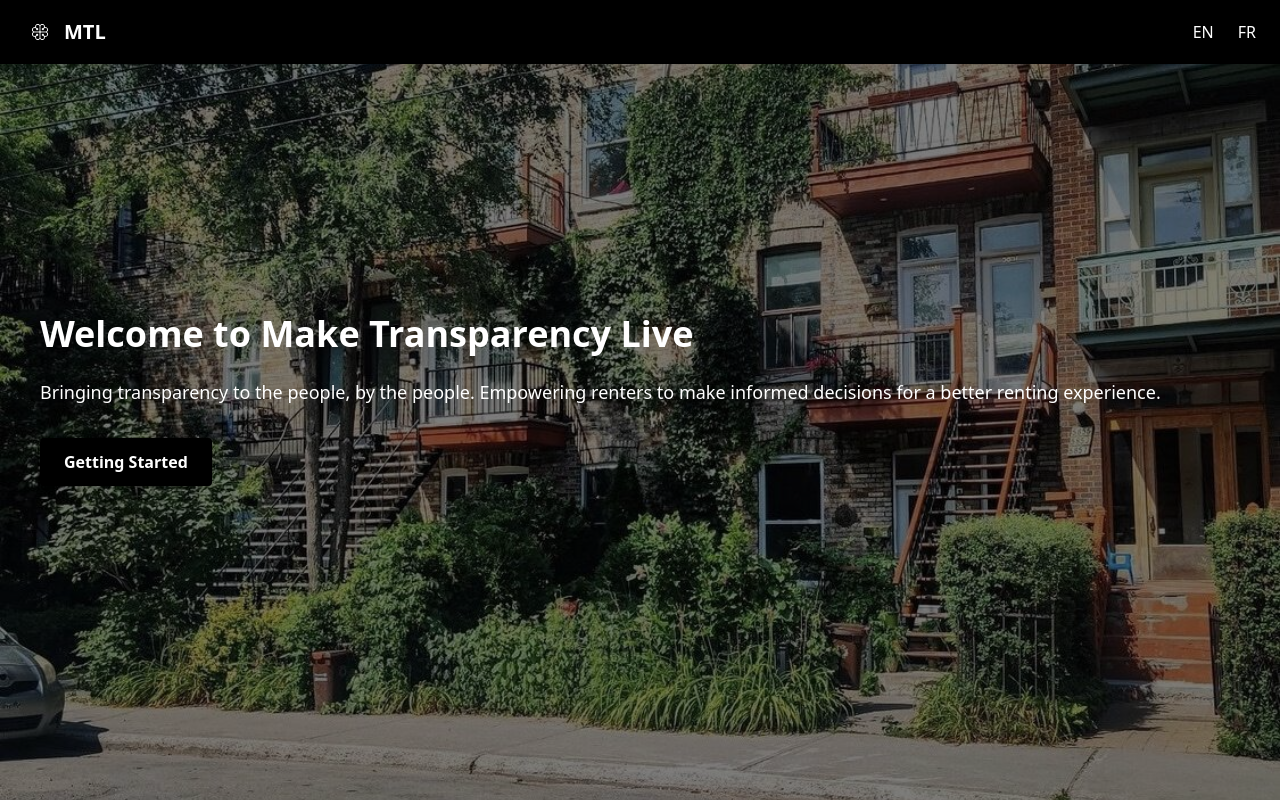
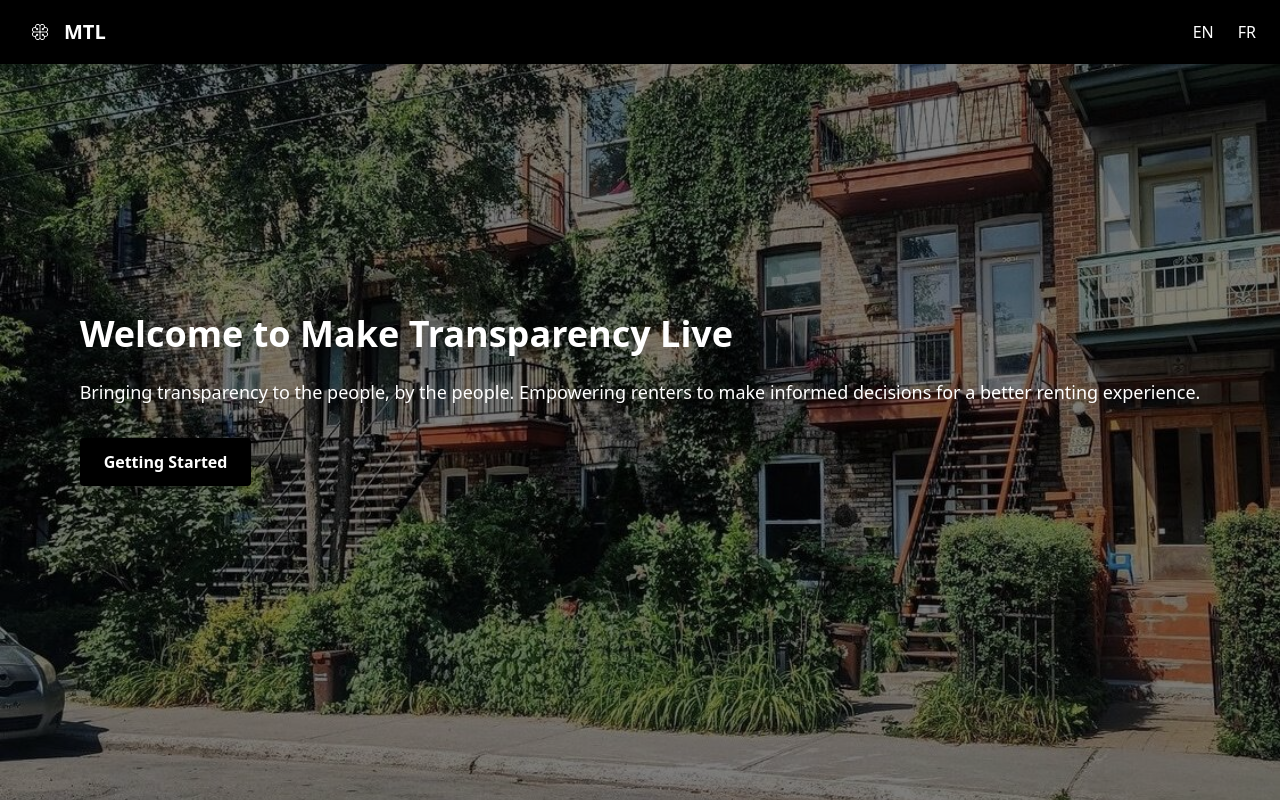
Before and after one commit to K1enNg/Nextjs-web-app-fairrentmtl, a Next.js app: page / in a window 1280 px wide. Built offline with nearby package versions, Linux system fonts and the light colour scheme.

Commit message:
fixed SplashScreen rendering

```diff
--- a/app/layout.tsx
+++ b/app/layout.tsx
@@ -1,7 +1,12 @@
-import type { Metadata } from "next";
+"use client";
+
+import { useState, useEffect } from "react";
+import Navbar from "./components/Navbar";
+import SplashScreen from "./components/SplashScreen";
 import { Geist, Geist_Mono } from "next/font/google";
 import "./globals.css";
-import Navbar from "./components/Navbar";
+import { usePathname } from "next/navigation";
+
 
 const geistSans = Geist({
   variable: "--font-geist-sans",
@@ -13,22 +18,34 @@ const geistMono = Geist_Mono({
   subsets: ["latin"],
 });
 
-export const metadata: Metadata = {
-  title: "Make Transparency Live",
-  description: "Generated by create next app",
-};
-
 export default function RootLayout({
   children,
 }: Readonly<{
   children: React.ReactNode;
 }>) {
+  const pathname = usePathname();
+  const isHome = pathname === "/"
+  const [isLoading, setIsLoading] = useState(isHome);
+
+  useEffect(() => {
+    if (isLoading) return
+  }, [isLoading])
   return (
     <html lang="en">
-      <body className={`${geistSans.variable} ${geistMono.variable} bg-mtlNeighborhood bg-no-repeat bg-gray-900 bg-opacity-75 flex justify-center items-center text-white py-20 px-10 h-screen bg-cover bg-center`}>
-        <div className="absolute inset-0 bg-black opacity-50"></div> {/* Overlay */}
-          <Navbar/>
-          {children}
+      <body
+        className={`${geistSans.variable} ${geistMono.variable} bg-mtlNeighborhood bg-no-repeat bg-gray-900 bg-opacity-75 flex justify-center items-center text-white py-20 px-10 h-screen bg-cover bg-center`}
+      >
+        {isLoading ? (
+          <div className="absolute inset-0 w-full h-full z-50">
+            <SplashScreen finishLoading={() => setIsLoading(false)} />
+          </div>
+        ) : (
+          <>
+            <div className="absolute inset-0 bg-black opacity-50"></div>
+            <Navbar />
+            <main className="relative z-10">{children}</main>
+          </>
+        )}
       </body>
     </html>
   );
--- a/app/page.tsx
+++ b/app/page.tsx
@@ -10,21 +10,10 @@ import Hero from "./components/Hero";
 
 
 export default function Home() {
-  const pathname = usePathname();
-  const isHome = pathname === "/"
-  const [isLoading, setIsLoading] = useState(isHome);
 
-  useEffect(() => {
-    if (isLoading) return
-  }, [isLoading])
   return (
     <>
-      { isLoading && isHome ? (
-        <SplashScreen finishLoading={() => setIsLoading(false)}/>
-      ) : (
-        <Hero/>
-      )}
-
+      <Hero/>
     </>
   );
 }
```
